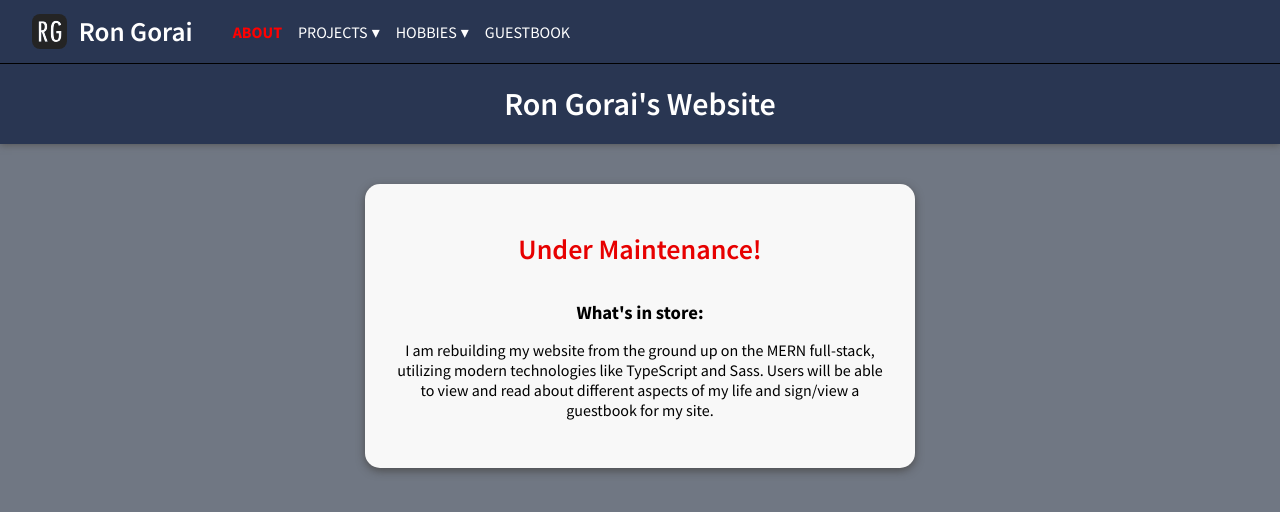
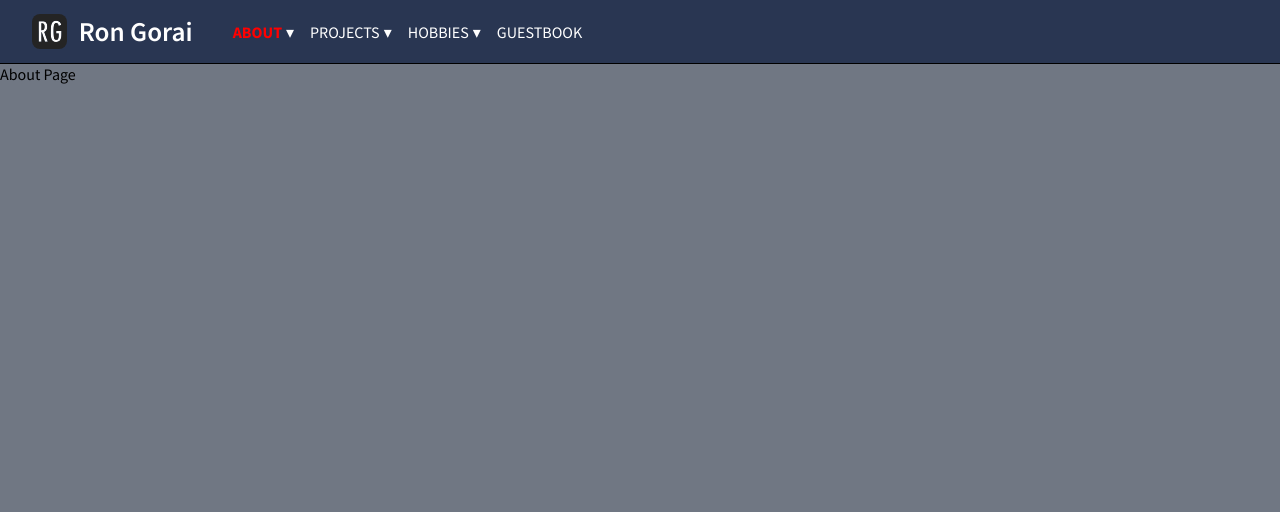
Before and after one commit to rgorai/rongorai-personal-website, a React (Create React App) app in the folder client/: page /about in a window 1280 px wide. Shown: the top 512 px of the page. Built offline with nearby package versions, Linux system fonts and the light colour scheme.

Commit message:
about page skeleton

```diff
--- a/client/src/About/components/AboutPage.tsx
+++ b/client/src/About/components/AboutPage.tsx
@@ -4,7 +4,7 @@ import styles from '../styles/aboutPage.module.scss'
 interface Props {}
 
 const AboutPage = (props: Props) => {
-  return <div className={styles.aboutPageContainer}></div>
+  return <div className={styles.aboutPageContainer}>About Page</div>
 }
 
 export default AboutPage
--- a/client/src/App.tsx
+++ b/client/src/App.tsx
@@ -9,6 +9,7 @@ import GuestbookPage from './Guestbook/components/GuestbookPage'
 import MaintenanceNotice from './Home/components/MaintenanceNotice'
 import NavBar from './Home/components/NavBar'
 import HomePage from './Home/components/HomePage'
+import AboutPage from './About/components/AboutPage'
 
 function App() {
   return (
@@ -23,7 +24,7 @@ function App() {
               element={<Navigate replace to="/" />}
             />
             <Route path="/" element={<HomePage />} />
-            <Route path="/about" element={<MaintenanceNotice />} />
+            <Route path="/about" element={<AboutPage />} />
             <Route path="/projects" element={<MaintenanceNotice />} />
             <Route path="/hobbies" element={<MaintenanceNotice />} />
             <Route path="/guestbook" element={<GuestbookPage />} />
--- a/client/src/Home/components/NavBar.tsx
+++ b/client/src/Home/components/NavBar.tsx
@@ -5,7 +5,7 @@ import styles from '../styles/navBar.module.scss'
 import NavBarDropdown from './NavBarDropdown'
 
 const navLinks = [
-  { name: 'ABOUT', link: '/about' },
+  { name: 'ABOUT', link: '/about', submenu: ['Website', 'Myself'] },
   {
     name: 'PROJECTS',
     link: '/projects',
```
